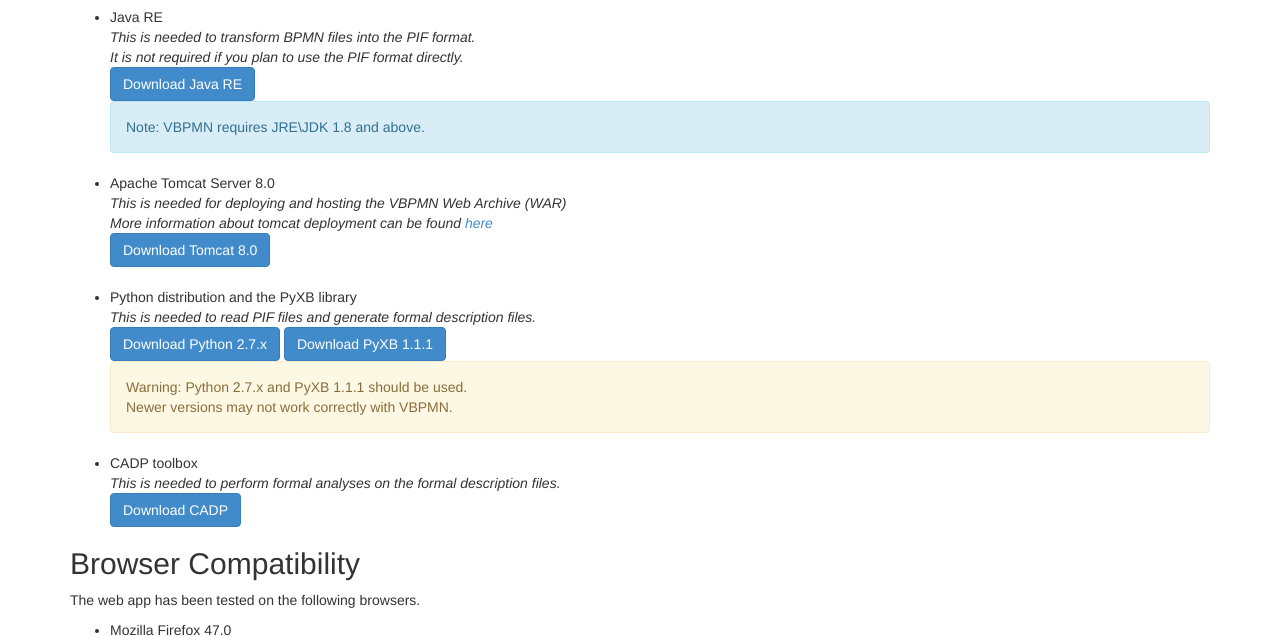
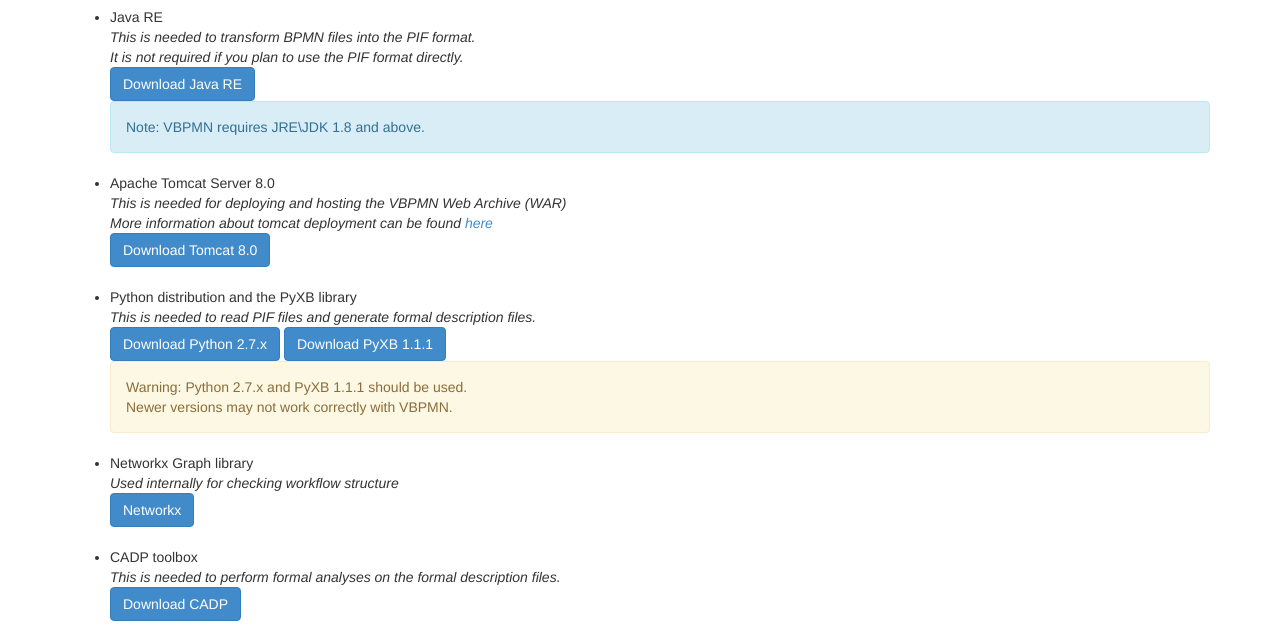
Before and after one commit to pascalpoizat/vbpmn-web, a plain HTML site: page documentation.html in a window 1280 px wide. Shown: the part 156-793 px from the top of the page. Drawn offline with nearby package versions, Linux system fonts and the light colour scheme; a web font is replaced by a local one.

Commit message:
Updated documentation and war

```diff
--- a/documentation.html
+++ b/documentation.html
@@ -84,6 +84,11 @@
           <div class="alert alert-warning">
             Warning: Python 2.7.x and PyXB 1.1.1 should be used.<br />Newer versions may not work correctly with VBPMN.</div>
         </li>
+		<li>Networkx Graph library<br />
+          <em>Used internally for checking workflow structure<br /> </em>
+          <a href="https://networkx.github.io/" class="thin
+	  icon-download btn btn-primary" role="button">Networkx</a>
+        </li> <br />
         <li>CADP toolbox<br>
           <em>This is needed to perform formal analyses on
 	  the formal description files.</em><br />
```
